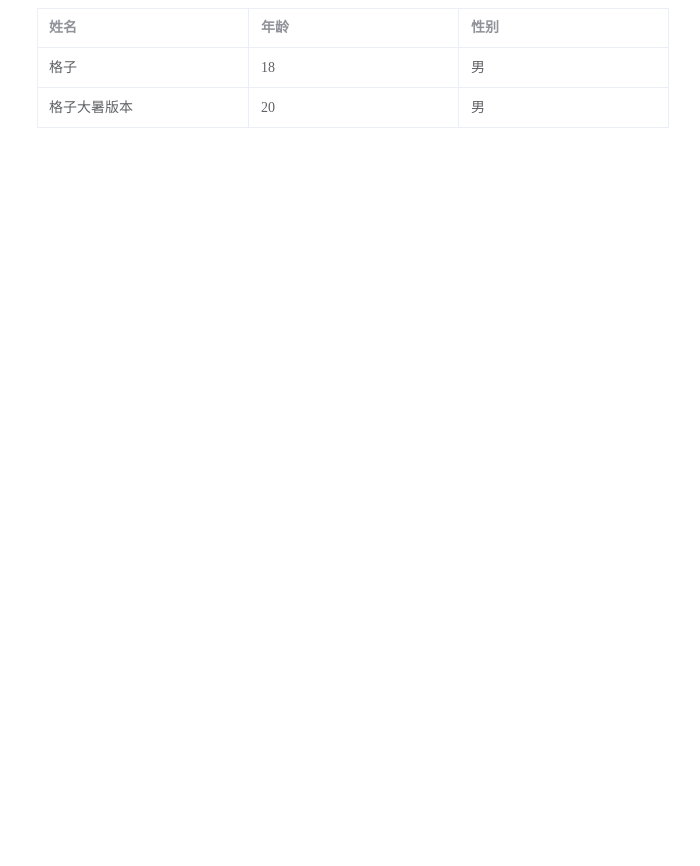
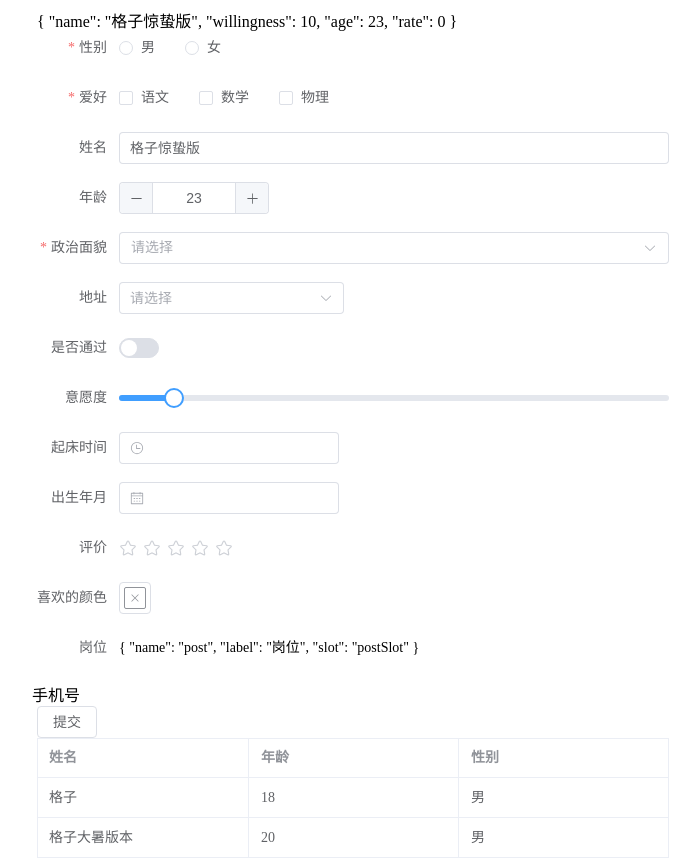
Before and after one commit to sprite-bytes/sprite-forms, a Vue app: page / in a window 1280 px wide. Shown: the whole page, without its empty margins (287-987 px from the left). Before the commit the page ends 800 px from the top, so only its background shows below. Built offline with nearby package versions, Linux system fonts and the light colour scheme.

Commit message:
feat(SpriteForms): 新增表单值变化的 change 事件

```diff
--- a/examples/App.vue
+++ b/examples/App.vue
@@ -11,9 +11,15 @@ const formConfig = reactive<FormConfig>({
   layout: {
     gutter: 10
   },
-  attribute: {
+  props: {
     labelWidth: 'auto'
   }
+})
+
+const formState = reactive<Record<string, any>>({
+  name: '格子惊蛰版',
+  willingness: 10,
+  age: 23
 })
 
 const formItems = ref<FormItemConfig[]>([
@@ -68,6 +74,10 @@ const formItems = ref<FormItemConfig[]>([
     component: FormComponentType.INPUT_NUMBER,
     label: '年龄',
     name: 'age',
+    change(data: string) {
+      formState['politicalOutlook'] = undefined
+      console.log('change', data)
+    },
   },
   {
     component: FormComponentType.SELECT,
@@ -76,7 +86,8 @@ const formItems = ref<FormItemConfig[]>([
     labelKey: 'name',
     required: true,
     valueKey: 'value',
-    options: [
+    remoteOptions: (data) => {
+      return data.age == 1 ? [
         {
           value: 1,
           name: '党员',
@@ -85,7 +96,17 @@ const formItems = ref<FormItemConfig[]>([
           value: 2,
           name: '团员',
         }
-    ],
+      ] : [
+        {
+          value: 3,
+          name: '党员1',
+        },
+        {
+          value: 4,
+          name: '团员1',
+        }
+      ]
+    }
   },
   {
     component: FormComponentType.CASCADER,
@@ -167,15 +188,9 @@ const formItems = ref<FormItemConfig[]>([
   }
 ])
 
-const formState = reactive<Record<string, any>>({
-  name: '格子惊蛰版',
-  willingness: 10,
-  age: 23
-})
-
 const spriteFormsRef = ref()
 const submitForm = () => {
-  spriteFormsRef.value.validateForm().then(() => {
+  spriteFormsRef.value.validate().then(() => {
     console.log('通过')
   }).catch((error) => {
     console.log(error)
@@ -208,16 +223,21 @@ const data = ref([
 const config = ref({
   border: true,
 })
+
+const change = (data) => {
+  console.log(data)
+}
 </script>
 
 <template>
   <div class="examples-container">
+    {{ formState }}
     <SpriteForms
-        v-if="false"
         ref="spriteFormsRef"
-        :model="formState"
         :config="formConfig"
         :form-items="formItems"
+        v-model:model="formState"
+        @change="change"
     >
       <template #postSlot="{scope : {item}}">
         <div>{{ item }}</div>
--- a/packages/sprite-forms/components/CheckboxFormItem/index.vue
+++ /dev/null
@@ -1,46 +0,0 @@
-<script setup lang="ts">
-
-defineOptions({
-  name: 'CheckboxFormItem'
-})
-
-interface Props {
-  labelKey?: string,
-  valueKey?: string,
-  options?: Record<string, any>[] | ((formData: Record<string, any>) => Record<string, any>[]),
-  model?: Array<string | number | boolean>
-}
-
-const props = withDefaults(defineProps<Props>(), {
-  labelKey: 'label',
-  valueKey: 'value',
-  model: () => []
-})
-
-const emit = defineEmits(['update:model']);
-
-const handleChange = (value: Array<string | number | boolean>) => {
-  emit('update:model', value)
-}
-
-
-</script>
-
-<template>
-  <el-checkbox-group
-      @change="handleChange"
-      v-model="props.model"
-  >
-    <el-checkbox
-        v-for="item in props.options"
-        :key="item[valueKey]"
-        :label="item[labelKey]"
-        :value="item[valueKey]"
-    >
-    </el-checkbox>
-  </el-checkbox-group>
-</template>
-
-<style scoped>
-
-</style>
--- a/packages/sprite-forms/components/RadioFormItem/index.vue
+++ b/packages/sprite-forms/components/checkbox-form-item/index.vue
@@ -1,36 +1,44 @@
 <script setup lang="ts">
 
+import {ref} from "vue";
+
 defineOptions({
-  name: 'RadioFormItem'
+  name: 'CheckboxFormItem'
 })
 
 interface Props {
   labelKey?: string,
   valueKey?: string,
   options?: Record<string, any>[] | ((formData: Record<string, any>) => Record<string, any>[]),
-  model?: string | number | boolean
+  value?: Array<string | number | boolean>
 }
 
 const props = withDefaults(defineProps<Props>(), {
   labelKey: 'label',
   valueKey: 'value',
-  model: () => ''
+  value: () => []
 })
 
+const internalModel = ref(props.value);
+
+const emit = defineEmits(['update:model']);
+
+const handleChange = (value: Array<string | number | boolean>) => {
+  emit('update:model', value)
+}
 </script>
 
 <template>
-  <el-radio-group v-model="props.model">
-    <el-radio
+  <el-checkbox-group
+      @change="handleChange"
+      v-model="internalModel"
+  >
+    <el-checkbox
         v-for="item in props.options"
         :key="item[valueKey]"
         :label="item[labelKey]"
         :value="item[valueKey]"
     >
-    </el-radio>
-  </el-radio-group>
+    </el-checkbox>
+  </el-checkbox-group>
 </template>
-
-<style scoped>
-
-</style>
--- a/packages/sprite-forms/components/SelectFormItem/index.vue
+++ b/packages/sprite-forms/components/radio-form-item/index.vue
@@ -1,36 +1,34 @@
 <script setup lang="ts">
 
+import {ref} from "vue";
+
 defineOptions({
-  name: 'SelectFormItem'
+  name: 'RadioFormItem'
 })
 
 interface Props {
   labelKey?: string,
   valueKey?: string,
   options?: Record<string, any>[] | ((formData: Record<string, any>) => Record<string, any>[]),
-  model?: string | number | boolean
+  value?: string | number | boolean
 }
 
 const props = withDefaults(defineProps<Props>(), {
   labelKey: 'label',
   valueKey: 'value',
-  model: () => ''
+  value: () => ''
 })
-
+const internalModel = ref(props.value);
 </script>
 
 <template>
-  <el-select v-model="props.model">
-    <el-option
+  <el-radio-group v-model="internalModel">
+    <el-radio
         v-for="item in props.options"
         :key="item[valueKey]"
         :label="item[labelKey]"
         :value="item[valueKey]"
     >
-    </el-option>
-  </el-select>
+    </el-radio>
+  </el-radio-group>
 </template>
-
-<style scoped>
-
-</style>
--- /dev/null
+++ b/packages/sprite-forms/components/select-form-item/index.vue
@@ -0,0 +1,42 @@
+<script setup lang="ts">
+
+import {ref} from "vue";
+
+defineOptions({
+  name: 'SelectFormItem'
+})
+
+interface Props {
+  labelKey?: string,
+  valueKey?: string,
+  options: Record<string, any>[],
+  value?: string | number | boolean
+  change?: any
+}
+
+const props = withDefaults(defineProps<Props>(), {
+  labelKey: 'label',
+  valueKey: 'value',
+  value: '',
+})
+
+const internalModel = ref(props.value);
+
+const handleChange = () => {
+  if (typeof props.change === 'function') {
+    props.change(internalModel.value)
+  }
+}
+</script>
+
+<template>
+  <el-select @change="handleChange" v-model="internalModel">
+    <el-option
+        v-for="item in props.options"
+        :key="item[valueKey]"
+        :label="item[labelKey]"
+        :value="item[valueKey]"
+    >
+    </el-option>
+  </el-select>
+</template>
--- a/packages/sprite-forms/index.ts
+++ b/packages/sprite-forms/index.ts
@@ -1,10 +1,8 @@
-import spriteForms from './src/sprite-forms.vue'
+import SpriteForms from './src/sprite-forms.vue'
 
-import SelectFormItem from './components/SelectFormItem/index.vue'
-import CheckboxFormItem from './components/CheckboxFormItem/index.vue'
-import RadioFormItem from './components/RadioFormItem/index.vue'
-
-export const SpriteForms = spriteForms
+import SelectFormItem from './components/select-form-item/index.vue'
+import CheckboxFormItem from './components/checkbox-form-item/index.vue'
+import RadioFormItem from './components/radio-form-item/index.vue'
 
 SpriteForms.install = function (Vue: any) {
     Vue.component(SpriteForms.name, SpriteForms)
--- a/packages/sprite-forms/src/sprite-forms.vue
+++ b/packages/sprite-forms/src/sprite-forms.vue
@@ -1,11 +1,11 @@
 <script setup lang="ts">
 import {ref} from 'vue';
 import {isUndefined, omit} from "lodash";
+import {formComponentTypeList, type FormConfig, type FormItemConfig} from "./types";
 
 defineOptions({
   name: 'SpriteForms',
 })
-import {type FormConfig, type FormItemConfig, FormComponentType, formComponentTypeList} from "./types";
 
 const props = defineProps<{
   config?: FormConfig,
@@ -13,7 +13,8 @@ const props = defineProps<{
   model: Record<string, any>
 }>()
 
-const getComponent = (component?: FormComponentType | string) => {
+const getComponent = (data: FormItemConfig) => {
+  const component = data.component;
   for (let item of formComponentTypeList) {
     if (item === component) {
       return `el-${component}`;
@@ -40,7 +41,7 @@ const getComponentProps = (item: FormItemConfig) => {
   const props: any = {
     // 忽略 disabled、readonly、options 属性，避免冲突
     ...omit(item, 'disabled', 'readonly', 'options'),
-    ...item.attribute?.component
+    ...item.props?.component
   };
   return props;
 };
@@ -70,9 +71,9 @@ const isReadonly = (item: FormItemConfig, formData: Record<string, any>) => {
 };
 
 // 获取下拉选择的选项数据，根据数据源类型进行处理
-const getOptions = (item: FormItemConfig) => {
+const getOptions = (item: FormItemConfig,) => {
   if (typeof item.remoteOptions === 'function') {
-    return item.remoteOptions();
+    return item.remoteOptions(props.model);
   } else if (item.options) {
     return item.options;
   }
@@ -80,7 +81,7 @@ const getOptions = (item: FormItemConfig) => {
 };
 
 const formRef = ref()
-const validateForm = () => {
+const validate = () => {
   return new Promise((resolve, reject) => {
     formRef.value?.validate((valid: boolean, errorMessage: {
       field: string,
@@ -96,13 +97,35 @@ const validateForm = () => {
   })
 }
 
+const resetFields = () => {
+  formRef.value?.resetFields()
+}
+
 defineExpose({
-  validateForm,
+  validate,
+  resetFields,
+  formRef,
 })
+
+const emit = defineEmits(['change']);
+
+const formData = new Proxy(props.model, {
+  set(target, property: string, value) {
+    emit('change', {target, property, value})
+    target[property] = value;
+    return true
+  }
+})
+
+const handleChange = (data: any, item: FormItemConfig) => {
+  if (typeof item.change === 'function') {
+    item.change(data);
+  }
+}
 </script>
 
 <template>
-  <el-form :model="model" ref="formRef" :rules="config?.rules" v-bind="config?.attribute">
+  <el-form :model="formData" ref="formRef" :rules="config?.rules" v-bind="config?.props">
     <el-row v-bind="config?.layout">
       <template v-for="item in formItems" :key="item.name">
         <template v-if="isVisible(item, props.model)">
@@ -112,16 +135,17 @@ defineExpose({
                 :label="item.label"
                 :prop="item.name"
                 :rules="getRules(item)"
-                v-bind="item?.attribute?.formItem"
+                v-bind="item?.props?.formItem"
             >
               <slot v-if="item.slot" :name="item.slot" :scope="{item, value: props.model[item.name]}"/>
               <component
                   v-else
                   :disabled="isDisabled(item, props.model)"
                   :readonly="isReadonly(item, props.model)"
-                  :is="getComponent(item.component)"
-                  v-model="props.model[item.name]"
+                  :is="getComponent(item)"
+                  v-model="formData[item.name]"
                   :options="getOptions(item)"
+                  @change="(data: any) => handleChange(data, item)"
                   v-bind="getComponentProps(item)"
               />
             </el-form-item>
--- a/packages/sprite-forms/src/types.ts
+++ b/packages/sprite-forms/src/types.ts
@@ -27,7 +27,7 @@ export const formComponentTypeList = [
     FormComponentType.COLOR_PICKER,
 ]
 
-export interface FormItemAttribute {
+export interface FormItemProps {
     formItem?: Record<string, any> // 表单属性
     component?: Record<string, any>
 }
@@ -48,11 +48,12 @@ export interface FormItemConfig {
     column?: Record<string, any> // 表单布局属性
     slot?: string // 表单插槽
     customSlot?: string // 自定义插槽
-    attribute?: FormItemAttribute
+    props?: FormItemProps
+    change?: (data: any) => void
 }
 
 export interface FormConfig {
     rules?: any // 表单校验
     layout?: Record<string, any> // 表单布局基于 ElRow & ElCol 组件
-    attribute?: Record<string, any> // 表单属性用于 ElForm 组件
+    props?: Record<string, any> // 表单属性用于 ElForm 组件
 }
--- a/packages/sprite-table/src/sprite-table.vue
+++ b/packages/sprite-table/src/sprite-table.vue
@@ -19,7 +19,7 @@ const isFormatColumn = (item: ColumnItems) => {
 
 <template>
   <el-table :data="data" v-bind="config">
-    <template v-for="item in columns" :key="item.prop">
+    <template v-for="item in columns" :key="item.name">
       <el-table-column
           :label="item.label"
           :prop="item.name"
```
Lines whose indentation alone changed are shown as unchanged.
